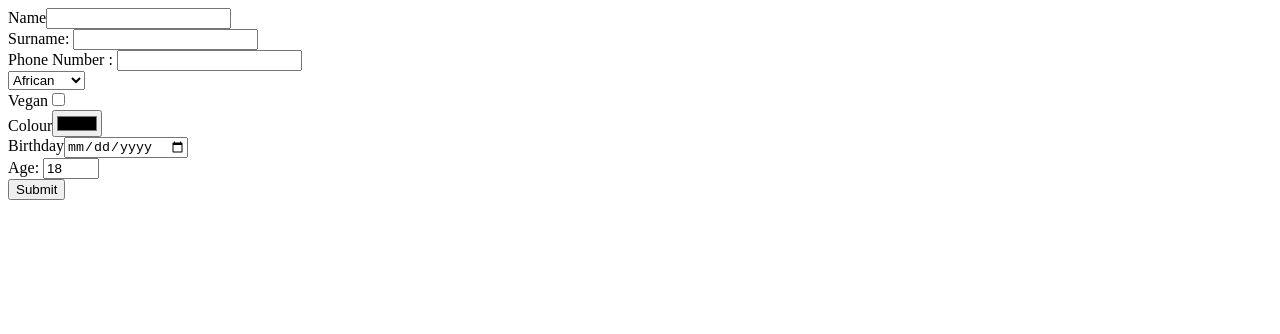
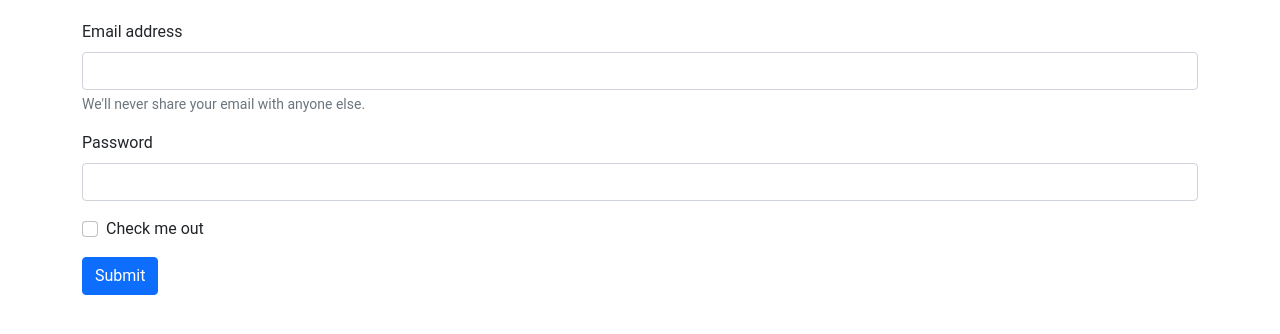
Before and after one commit to xdossantos/WebDevResumeProject, a plain HTML site: page contact.html in a window 1280 px wide. Drawn offline with Linux system fonts and the light colour scheme.

Commit message:
updated contact form styles

```diff
--- a/contact.html
+++ b/contact.html
@@ -1,51 +1,46 @@
 <!DOCTYPE html>
 <html lang="en">
 
-<head>
-    <meta charset="UTF-8">
-    <meta http-equiv="X-UA-Compatible" content="IE=edge">
-    <meta name="viewport" content="width=device-width, initial-scale=0.0">
-    <title>Document</title>
-</head>
+    <head>
+        <meta charset="UTF-8">
+        <meta http-equiv="X-UA-Compatible" content="IE=edge">
+        <meta name="viewport" content="width=device-width, initial-scale=1.0">
+        <title>Contact Page</title>
 
-<body>
+        <Link rel="stylesheet" href="./css/styles.css" />
+        <Link rel="stylesheet" href="./css/bootstrap.min.css">
 
 
 
-    <form action="www.xdossantos.com/api/formdata" method="post">
-        <label>Name<input name="name" type="text" /></label> <br />
-        Surname: <input name="name" type="text" /> <br />
-        Phone Number : <input name="name" type="text" /> <br />
-        <select name="race">
-            <option selected="selected" value="African">African</option>
-            <option value="White">White</option>
-            <option value="Coloured">Coloured</option>
-            <option value="Indian">Indian</option>
-        </select><br />
+        <link rel="preconnect" href="https://fonts.gstatic.com">
+        <link href="./fonts/Roboto-Medium.ttf" rel="stylesheet">
+    </head>
 
-        <label>Vegan<input name="name" type="checkbox" /></label> <br />
-        <label>Colour<input name="name" type="color" /></label> <br />
+<body >
 
-        <label>Birthday<input name="name" type="date" /></label> <br />
+    <div class="container mainContent">
 
-        Age: <input max="99" min="1" name="age" step="1" type="number" value="18" /> <br />
-        <!-- Password: <input name="name" type="password" /> <br /> -->
-        <input type="submit" value="Submit" />
-    </form>
+        <form>
+            <div class="mb-3">
+              <label for="exampleInputEmail1" class="form-label">Email address</label>
+              <input type="email" class="form-control" id="exampleInputEmail1" aria-describedby="emailHelp">
+              <div id="emailHelp" class="form-text">We'll never share your email with anyone else.</div>
+            </div>
+            <div class="mb-3">
+              <label for="exampleInputPassword1" class="form-label">Password</label>
+              <input type="password" class="form-control" id="exampleInputPassword1">
+            </div>
+            <div class="mb-3 form-check">
+              <input type="checkbox" class="form-check-input" id="exampleCheck1">
+              <label class="form-check-label" for="exampleCheck1">Check me out</label>
+            </div>
+            <button type="submit" class="btn btn-primary">Submit</button>
+          </form>
 
-    <!-- <form action="/action.php" method="post">
-        Name: <input name="name" type="text" /> <br />
-        Age: <input max="99" min="1" name="age" step="1" type="number" value="18" /> <br />
-        <select name="gender">
-            <option selected="selected" value="male">Male</option>
-            <option value="female">Female</option>
-        </select><br />
-        <input checked="checked" name="newsletter" type="radio" value="daily" /> Daily <input name="newsletter"
-            type="radio" value="weekly" /> Weekly<br />
-        <textarea cols="20" name="comments" rows="5">Comment</textarea><br />
-        <label><input name="terms" type="checkbox" value="tandc" />Accept terms</label> <br />
-        <input type="submit" value="Submit" />
-    </form> -->
+
+
+    </div>
+
 
 </body>
 
```
